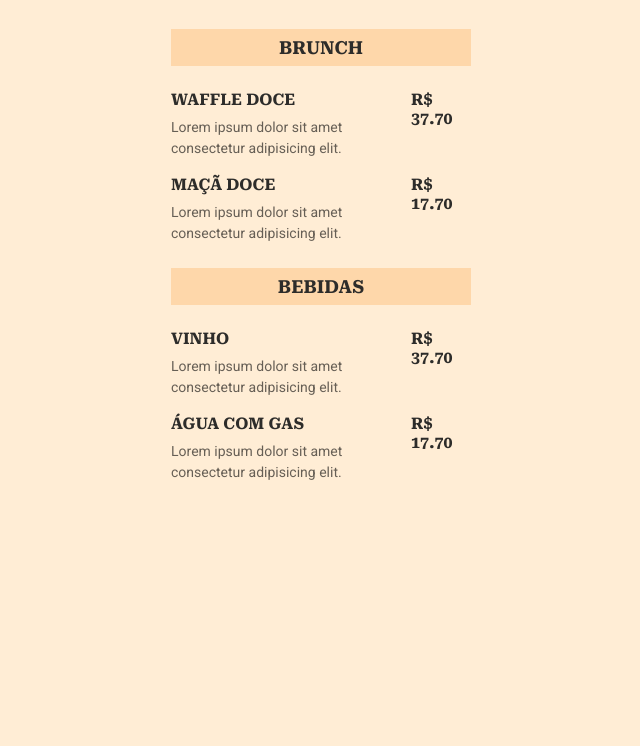
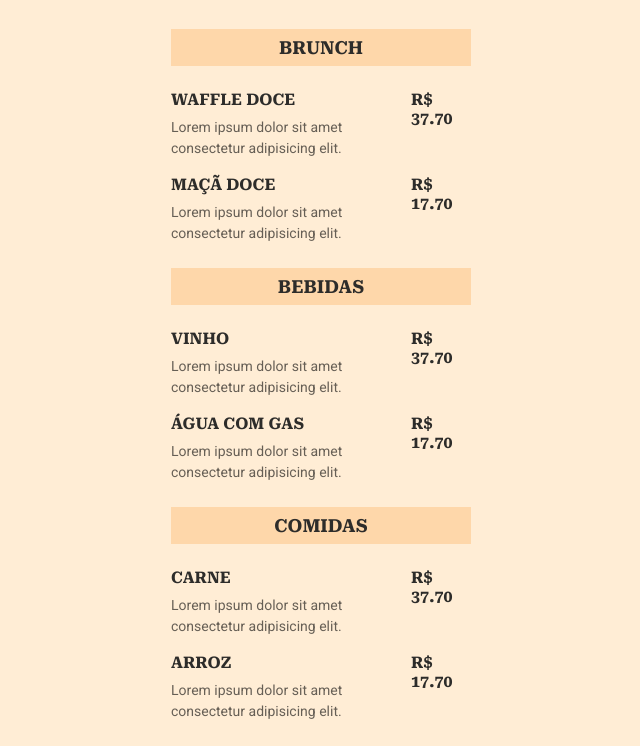
Before and after one commit to annchan4/maratona-explorer-3, a plain HTML site: page index.html in a window 1280 px wide. Shown: the part 88-834 px from the top of the page, without its empty margins (319-959 px from the left). Before the commit the page ends 800 px from the top, so only its background shows below. Drawn offline with Linux system fonts and the light colour scheme.

Commit message:
atualizei menu com comidas

```diff
--- a/index.html
+++ b/index.html
@@ -57,5 +57,25 @@
         </li>
       </ul>
     </section>
+    <section>
+      <h2>Comidas</h2>
+      <ul>
+        <li>
+          <div class="details">
+            <h3>Carne</h3>
+            <p class="description">Lorem ipsum dolor sit amet consectetur adipisicing elit.</p>
+          </div>
+          <strong class="price">R$ 37.70</strong>
+        </li>
+
+        <li>
+          <div class="details">
+            <h3>Arroz</h3>
+            <p class="description">Lorem ipsum dolor sit amet consectetur adipisicing elit.</p>
+          </div>
+          <strong class="price">R$ 17.70</strong>
+        </li>
+      </ul>
+    </section>
   </body>
 </html>
```
